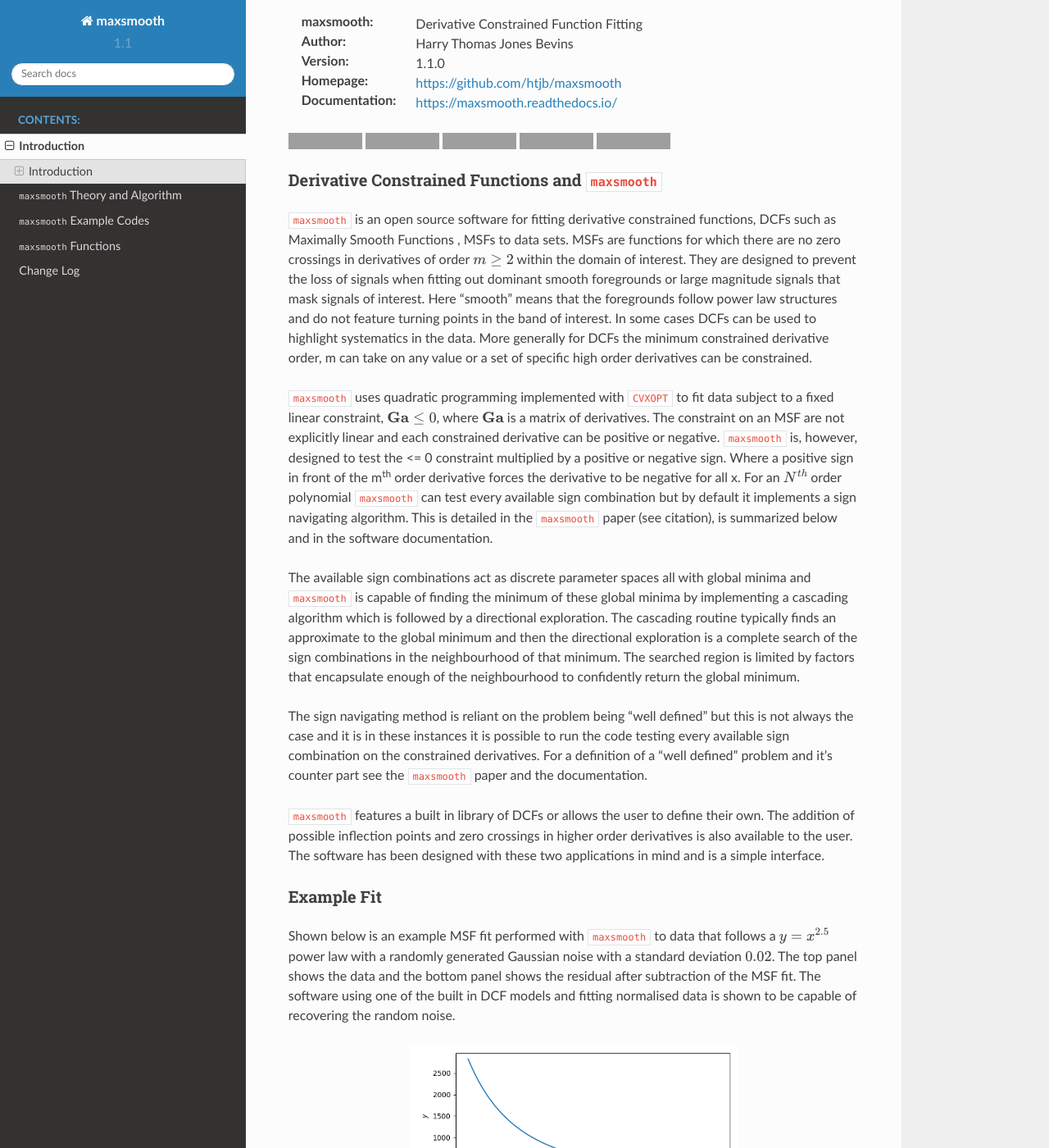
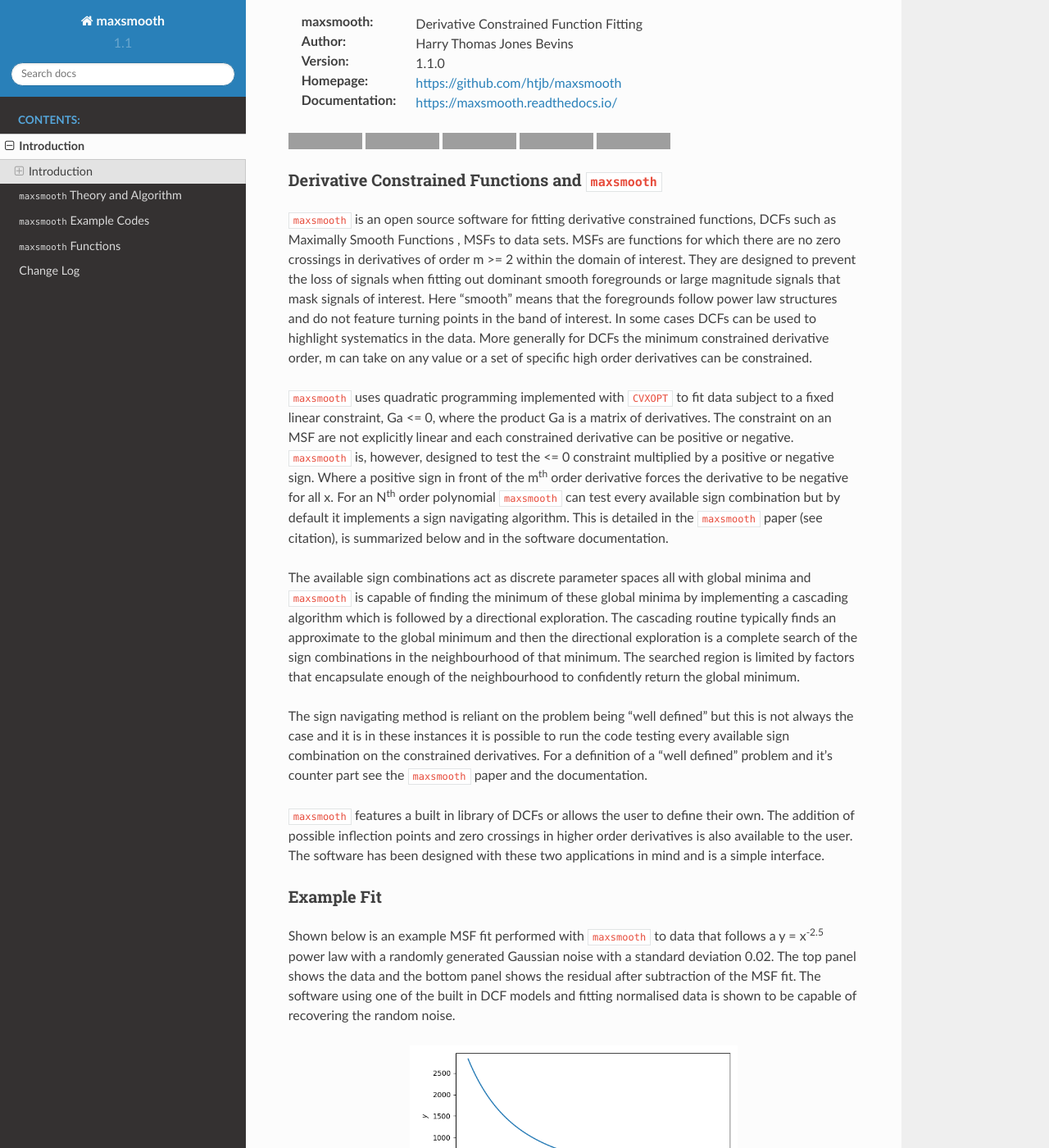
Before and after one commit to htjb/maxsmooth, a Sphinx documentation site: the page built from docs/source/intro.rst, in a window 1280 px wide and 1400 px high, scrolled down 235 px. Shown: the whole window at 82% size. Built offline with Sphinx 7.4.7 and the Read the Docs theme 2.0.0, drawn with Linux system fonts in a browser that asks for light colours; grey boxes are pictures that could not be loaded.

Commit message:
Minor changes to documentation

```diff
--- a/README.rst
+++ b/README.rst
@@ -33,7 +33,7 @@
 ``maxsmooth`` is an open source software for fitting derivative constrained
 functions, DCFs such as Maximally Smooth Functions
 , MSFs to data sets. MSFs are functions for which there are no zero
-crossings in derivatives of order :math:`{m \geq 2}` within the domain of interest.
+crossings in derivatives of order m >= 2 within the domain of interest.
 They are designed to prevent the loss of
 signals when fitting out dominant smooth foregrounds or large magnitude signals that
 mask signals of interest. Here "smooth" means that the foregrounds follow power
@@ -44,14 +44,14 @@
 specific high order derivatives can be constrained.
 
 ``maxsmooth`` uses quadratic programming implemented with ``CVXOPT`` to fit
-data subject to a fixed linear constraint, :math:`{\mathbf{Ga} \leq 0}`, where
-:math:`{\mathbf{Ga}}` is a matrix of derivatives.
+data subject to a fixed linear constraint, Ga <= 0, where the product
+Ga is a matrix of derivatives.
 The constraint on an MSF are not explicitly
 linear and each constrained derivative can be positive or negative.
 ``maxsmooth`` is, however, designed to test the <= 0 constraint multiplied
 by a positive or negative sign. Where a positive sign in front of the m\ :sup:`th`
 order derivative forces the derivative
-to be negative for all x. For an :math:`{N^{th}}` order polynomial ``maxsmooth`` can test
+to be negative for all x. For an N\ :sup:`th` order polynomial ``maxsmooth`` can test
 every available sign combination but by default it implements a sign navigating algorithm.
 This is detailed in the ``maxsmooth`` paper (see citation), is summarized
 below and in the software documentation.
@@ -81,8 +81,8 @@
 ~~~~~~~~~~~
 
 Shown below is an example MSF fit performed with ``maxsmooth`` to data that
-follows a :math:`{y = x^{2.5}}` power law with a randomly generated Gaussian
-noise with a standard deviation :math:`{0.02}`. The top panel shows the data and the
+follows a y = x\ :sup:`-2.5` power law with a randomly generated Gaussian
+noise with a standard deviation 0.02. The top panel shows the data and the
 bottom panel shows the residual
 after subtraction of the MSF fit. The software using one of the built in DCF models
 and fitting normalised data is shown to be capable of recovering the
--- a/docs/source/maxsmooth.rst
+++ b/docs/source/maxsmooth.rst
@@ -44,7 +44,7 @@
 .. include:: param_plotter_example.rst
 
 ``maxsmooth`` Functions
--------------------
+-----------------------
 
 This section details the specifics of the built in functions in ``maxsmooth`` including
 the relevant keyword arguments and default parameters for all. Where keyword arguments
--- a/docs/source/theory.rst
+++ b/docs/source/theory.rst
@@ -35,7 +35,8 @@
 ~~~~~~~~~~~~~~~~~~~~~~~~~~~~~~~~~~~~~~~~~~~~~~~~~~~~~~
 
 The :math:`{\chi^2}` Distribution
-~~~~~~~~~~~~~~~~~~~~~~~~~~~~
+~~~~~~~~~~~~~~~~~~~~~~~~~~~~~~~~~
+
 We investigate the distribution of :math:`{\chi^2}` values, shown in the figure below,
 for a 10 :math:`{^{th}}` order y-log(x) space MSF fit to a :math:`{y = x^{-2.5}}`
 power law plus gaussian noise.
```
